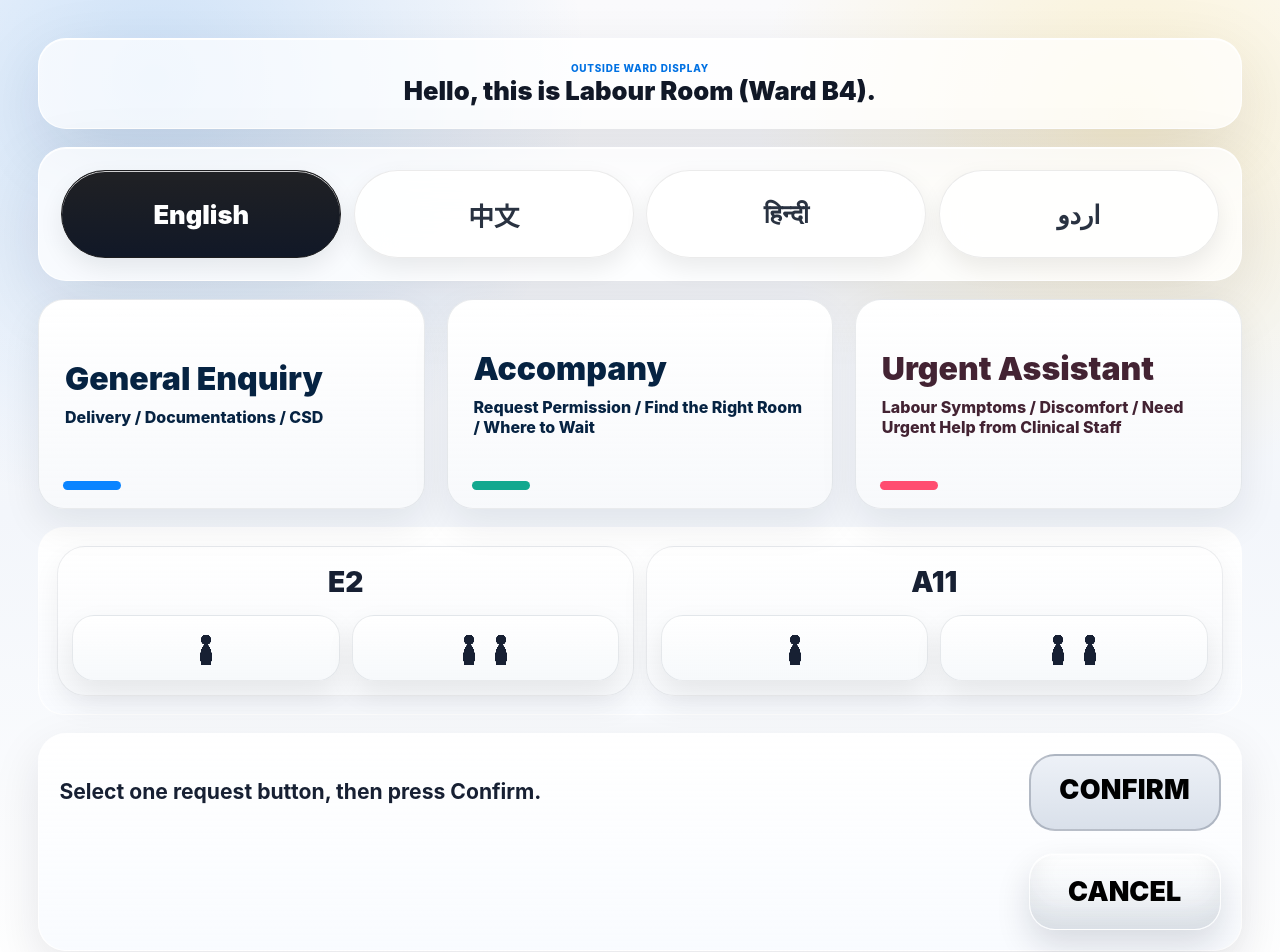
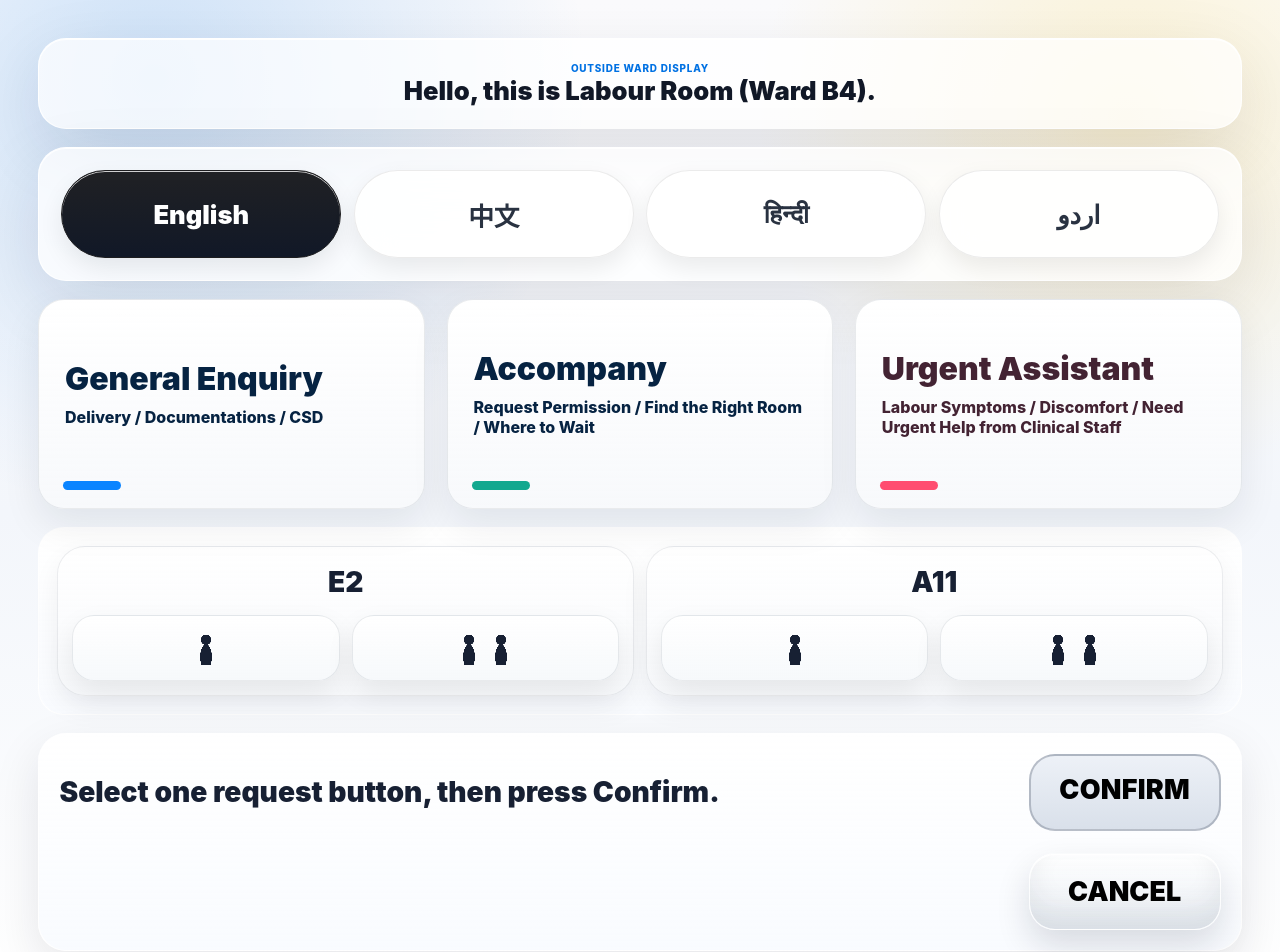
Before and after one commit to ninabun/smart-reception, a Next.js app: page /outside in a window 1280 px wide. Shown: the top 952 px of the page. Built offline with nearby package versions, Linux system fonts and the light colour scheme.

Commit message:
Enlarge outside confirm instruction

```diff
--- a/app/globals.css
+++ b/app/globals.css
@@ -3374,6 +3374,12 @@ h3 {
   line-height: 1.05;
 }
 
+.outside-display .confirm-main-copy strong:not(.sent-message-text) {
+  font-size: clamp(1.45rem, 2.2vw, 2.1rem);
+  font-weight: 1000;
+  line-height: 1.08;
+}
+
 .outside-display .confirm-request-action {
   align-self: end;
 }
```
